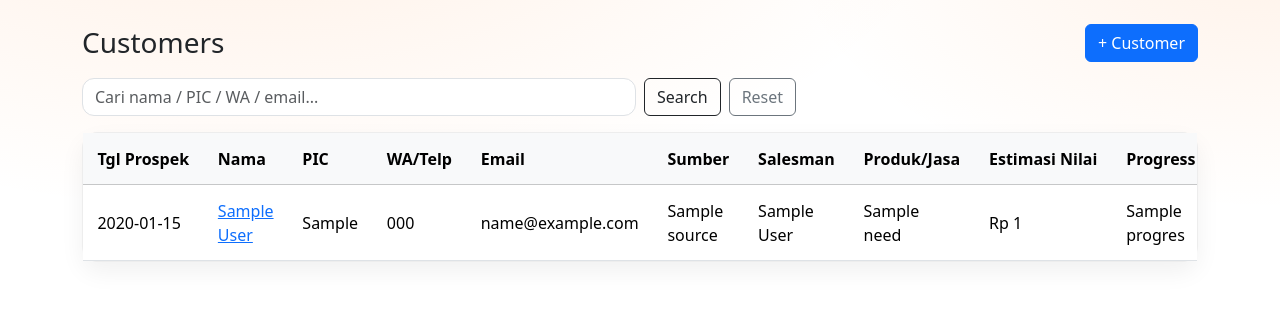
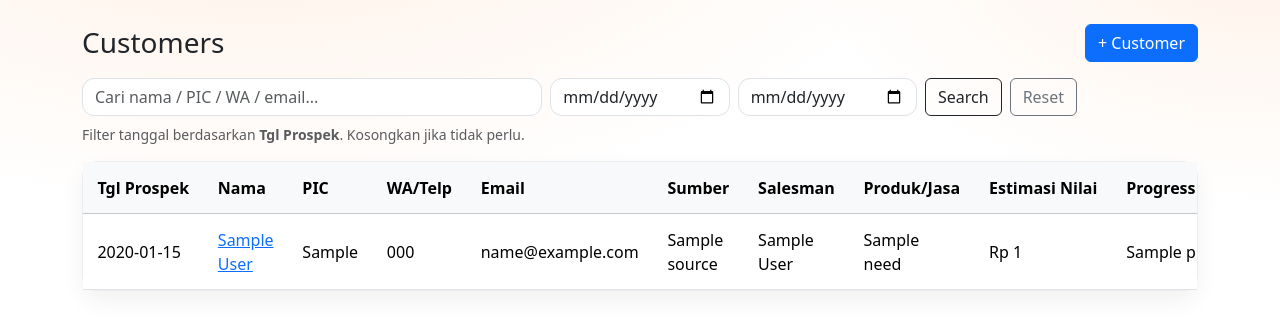
Before and after one commit to acis05/crm-acis, a Flask app: page /customers in a window 1280 px wide. Shown: the part 65-395 px from the top of the page. Run offline with Flask 3, Linux system fonts and the light colour scheme; a user stored in the database is signed in; tables that the repository leaves empty hold one stand-in row (values such as "Sample post"); some libraries are stand-ins or nearby versions.

Commit message:
Add prospect date range filter to customers list

```diff
--- a/app.py
+++ b/app.py
@@ -317,6 +317,16 @@ def home():
 # -----------------------
 # Routes - Customers
 # -----------------------
+from datetime import datetime, date
+
+def to_date_or_none(s: str):
+    try:
+        if not s:
+            return None
+        return datetime.strptime(s, "%Y-%m-%d").date()
+    except Exception:
+        return None
+
 @app.get("/customers")
 @login_required
 def customers_list():
@@ -337,9 +347,9 @@ def customers_list():
             )
         )
 
-    # filter range tanggal berdasarkan prospect_date
     df = to_date_or_none(date_from)
     dt = to_date_or_none(date_to)
+
     if df:
         query = query.filter(Customer.prospect_date >= df)
     if dt:
--- a/templates/customers_list.html
+++ b/templates/customers_list.html
@@ -6,14 +6,29 @@
 </div>
 
 <form class="row g-2 mb-3" method="get">
-  <div class="col-md-6">
-    <input class="form-control" name="q" value="{{ q }}" placeholder="Cari nama / PIC / WA / email...">
+  <div class="col-lg-5">
+    <input class="form-control" name="q" value="{{ q or '' }}" placeholder="Cari nama / PIC / WA / email...">
   </div>
+
+  <!-- ✅ Filter range tanggal -->
+  <div class="col-lg-2">
+    <input type="date" class="form-control" name="date_from" value="{{ date_from or '' }}" title="Dari tanggal (Tgl Prospek)">
+  </div>
+  <div class="col-lg-2">
+    <input type="date" class="form-control" name="date_to" value="{{ date_to or '' }}" title="Sampai tanggal (Tgl Prospek)">
+  </div>
+
   <div class="col-auto">
     <button class="btn btn-outline-dark">Search</button>
   </div>
   <div class="col-auto">
     <a class="btn btn-outline-secondary" href="{{ url_for('customers_list') }}">Reset</a>
+  </div>
+
+  <div class="col-12">
+    <div class="text-muted small">
+      Filter tanggal berdasarkan <b>Tgl Prospek</b>. Kosongkan jika tidak perlu.
+    </div>
   </div>
 </form>
 
@@ -55,14 +70,14 @@
             </td>
 
             <td>{{ c.pic or "-" }}</td>
-            <td>{{ c.phone_wa or "-" }}</td>
+            <td style="white-space:nowrap;">{{ c.phone_wa or "-" }}</td>
             <td>{{ c.email or "-" }}</td>
             <td>{{ c.lead_source.name if c.lead_source else "-" }}</td>
             <td>{{ c.salesman_name or "-" }}</td>
             <td>{{ c.need.name if c.need else "-" }}</td>
-            <td>{{ fmt_idr(c.estimated_value) }}</td>
+            <td style="white-space:nowrap;">{{ fmt_idr(c.estimated_value) }}</td>
 
-            <td>
+            <td style="white-space:nowrap;">
               {% if c.progress %}
                 {% if is_won %}
                   <span class="me-1" title="Closing Berhasil">✅</span>
@@ -117,18 +132,26 @@
               {% endif %}
             </td>
 
-            <td class="text-end">
+            <td class="text-end" style="white-space:nowrap;">
               <a class="btn btn-sm btn-outline-primary" href="{{ url_for('customers_edit', customer_id=c.id) }}">Edit</a>
             </td>
           </tr>
 
         {% else %}
           <tr>
-            <td colspan="12" class="text-muted p-3">Belum ada data.</td>
+            <td colspan="14" class="text-muted p-3">Belum ada data.</td>
           </tr>
         {% endfor %}
       </tbody>
     </table>
   </div>
 </div>
+
+<script>
+  // aktifkan tooltip bootstrap (kalau sudah include bootstrap js)
+  document.addEventListener("DOMContentLoaded", function () {
+    const tooltipTriggerList = [].slice.call(document.querySelectorAll('[data-bs-toggle="tooltip"]'));
+    tooltipTriggerList.map(function (el) { return new bootstrap.Tooltip(el); });
+  });
+</script>
 {% endblock %}
```
